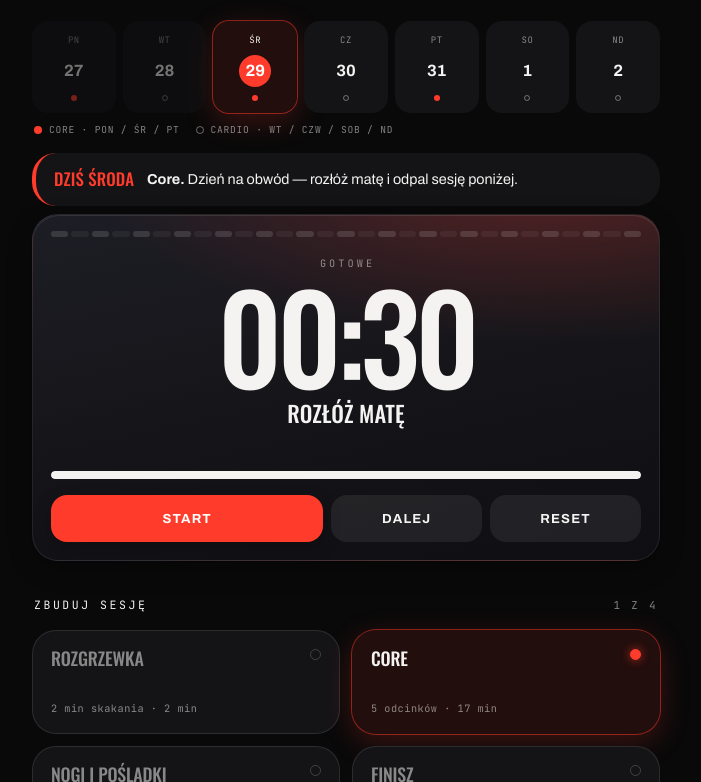
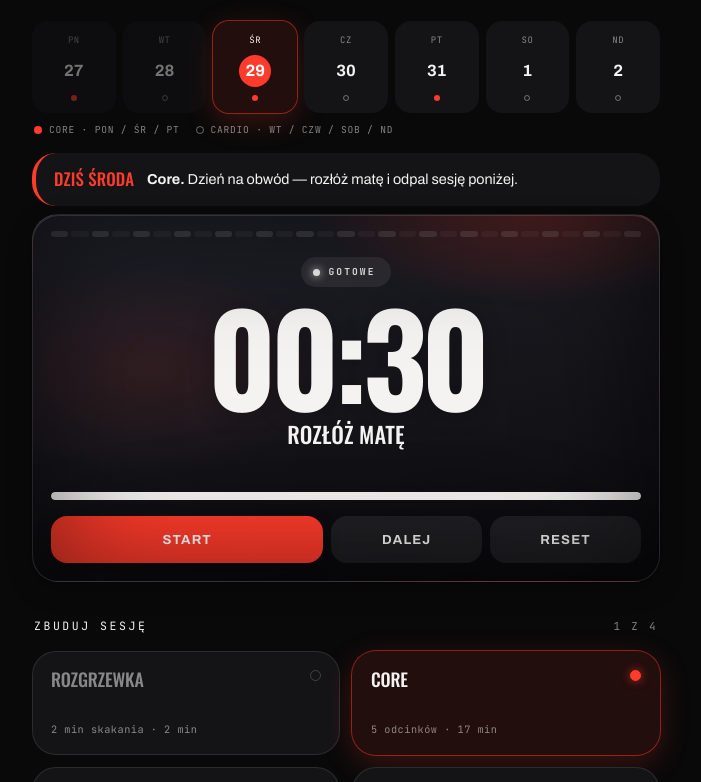
Before and after one commit to CjxPL/Core-Workouts, a plain HTML site: page index.html in a window 1280 px wide. Shown: the part 419-1201 px from the top of the page, without its empty margins (294-995 px from the left). Drawn offline with nearby package versions, Linux system fonts and the light colour scheme.

Commit message:
Add files via upload

```diff
--- a/index.html
+++ b/index.html
@@ -110,24 +110,43 @@ body{
   transition:color .3s ease;
 }
 .panel::after{content:"";position:absolute;inset:0;pointer-events:none;
-  border-radius:inherit;box-shadow:inset 0 1px 0 var(--pTop)}
+  border-radius:inherit;box-shadow:inset 0 1px 0 var(--pTop), var(--vig)}
 .panel[data-phase="idle"]{--pFg:var(--fg);
-  --pGrad:radial-gradient(130% 85% at 82% -10%,rgba(255,59,43,.26),transparent 55%),linear-gradient(168deg,#1d1d25 0%,#151519 52%,#0f0f13 100%);
-  --pEdge:rgba(255,255,255,.08);--pTop:rgba(255,255,255,.10);
-  --pDim:rgba(244,243,241,.52);--pLine:rgba(255,255,255,.12);--pSoft:rgba(255,255,255,.07);
+  --pGrad:
+    radial-gradient(62% 52% at 80% -6%,rgba(255,59,43,.32),transparent 58%),
+    radial-gradient(50% 46% at 18% 42%,rgba(255,59,43,.10),transparent 62%),
+    radial-gradient(160% 130% at 50% 132%,rgba(0,0,0,.62),transparent 60%),
+    linear-gradient(168deg,#21212b 0%,#15151a 55%,#0c0c10 100%);
+  --vig:inset 0 0 120px 8px rgba(0,0,0,.55);
+  --pEdge:rgba(255,255,255,.09);--pTop:rgba(255,255,255,.12);
+  --pDim:rgba(244,243,241,.55);--pLine:rgba(255,255,255,.12);--pSoft:rgba(255,255,255,.08);
+  --pillBg:var(--red);--pillFg:#fff;
   --mDone:var(--red);--mNow:var(--red);--mNext:rgba(255,255,255,.13);
   --bBg:var(--red);--bFg:#fff}
-.panel[data-phase="work"]{--pFg:#180703;
-  --pGrad:radial-gradient(130% 90% at 18% -10%,rgba(255,255,255,.28),transparent 52%),linear-gradient(168deg,#ff5a49 0%,#ff3b2b 52%,#df2b1c 100%);
-  --pEdge:rgba(255,90,73,.6);--pTop:rgba(255,255,255,.30);
-  --pDim:rgba(24,7,3,.60);--pLine:rgba(24,7,3,.24);--pSoft:rgba(24,7,3,.14);
-  --mDone:rgba(24,7,3,.5);--mNow:#180703;--mNext:rgba(24,7,3,.20);
-  --bBg:#180703;--bFg:#ff5a49}
+.panel[data-phase="work"]{--pFg:#fff;
+  --pGrad:
+    radial-gradient(56% 46% at 32% 26%,rgba(255,120,102,.5),transparent 62%),
+    radial-gradient(46% 42% at 74% 70%,rgba(150,22,12,.55),transparent 66%),
+    radial-gradient(150% 125% at 50% -18%,rgba(255,96,74,.34),transparent 55%),
+    radial-gradient(165% 135% at 50% 134%,rgba(72,7,3,.9),transparent 62%),
+    linear-gradient(165deg,#ff5645 0%,#d5261a 58%,#8c1610 100%);
+  --vig:inset 0 0 135px 12px rgba(52,0,0,.6);
+  --pEdge:rgba(255,120,100,.55);--pTop:rgba(255,255,255,.32);
+  --pDim:rgba(255,255,255,.72);--pLine:rgba(255,255,255,.18);--pSoft:rgba(255,255,255,.14);
+  --pillBg:#210a05;--pillFg:#fff;
+  --mDone:rgba(255,255,255,.45);--mNow:#fff;--mNext:rgba(255,255,255,.22);
+  --bBg:#210a05;--bFg:#ff7563}
 .panel[data-phase="rest"]{--pFg:#141414;
-  --pGrad:radial-gradient(130% 90% at 82% -10%,rgba(255,59,43,.16),transparent 55%),linear-gradient(168deg,#f6f3ec 0%,#ece9e2 55%,#ded9cf 100%);
-  --pEdge:rgba(20,20,20,.12);--pTop:rgba(255,255,255,.55);
-  --pDim:rgba(20,20,20,.56);--pLine:rgba(20,20,20,.18);--pSoft:rgba(20,20,20,.07);
-  --mDone:rgba(20,20,20,.5);--mNow:#141414;--mNext:rgba(20,20,20,.15);
+  --pGrad:
+    radial-gradient(60% 50% at 80% -6%,rgba(255,59,43,.18),transparent 58%),
+    radial-gradient(52% 46% at 22% 44%,rgba(255,59,43,.07),transparent 62%),
+    radial-gradient(160% 132% at 50% 132%,rgba(120,108,96,.4),transparent 62%),
+    linear-gradient(168deg,#f7f4ee 0%,#ece9e2 55%,#dbd6cc 100%);
+  --vig:inset 0 0 95px 5px rgba(120,108,96,.32);
+  --pEdge:rgba(20,20,20,.12);--pTop:rgba(255,255,255,.6);
+  --pDim:rgba(20,20,20,.58);--pLine:rgba(20,20,20,.16);--pSoft:rgba(20,20,20,.07);
+  --pillBg:#141414;--pillFg:var(--bone);
+  --mDone:rgba(20,20,20,.45);--mNow:#141414;--mNext:rgba(20,20,20,.14);
   --bBg:#141414;--bFg:var(--bone)}
 
 /* mapa sesji */
@@ -139,10 +158,15 @@ body{
 
 .panel-in{padding:20px 22px 4px;text-align:center;
   display:flex;flex-direction:column;align-items:center}
-.phase{font-family:"JetBrains Mono",monospace;font-size:.64rem;letter-spacing:.3em;
-  text-transform:uppercase;color:var(--pDim);margin:0;padding-left:.3em}
-.clock{font-family:"Oswald","Archivo",sans-serif;font-variant-numeric:tabular-nums;
-  font-size:clamp(4.4rem,25vw,7.6rem);line-height:.86;letter-spacing:-.045em;margin:10px 0 0}
+.phase{display:inline-flex;align-items:center;gap:8px;
+  padding:8px 15px 8px 12px;border-radius:99px;background:var(--pSoft);
+  font-family:"JetBrains Mono",monospace;font-size:.6rem;font-weight:700;letter-spacing:.22em;
+  text-transform:uppercase;color:var(--pFg);margin:0}
+.phase::before{content:"";width:7px;height:7px;border-radius:50%;
+  background:currentColor;box-shadow:0 0 9px currentColor;flex:none}
+.clock{font-family:"Oswald","Archivo",sans-serif;font-weight:700;font-variant-numeric:tabular-nums;
+  font-size:clamp(4.6rem,26vw,7.8rem);line-height:.84;letter-spacing:-.045em;margin:16px 0 0;
+  text-shadow:0 2px 24px rgba(0,0,0,.22)}
 .now{font-family:"Oswald","Archivo",sans-serif;text-transform:uppercase;
   font-size:clamp(1.05rem,4.6vw,1.4rem);line-height:1.1;letter-spacing:.005em;margin:14px 0 0}
 .next{color:var(--pDim);font-size:.76rem;margin:9px 0 0;min-height:1.2em;
```
